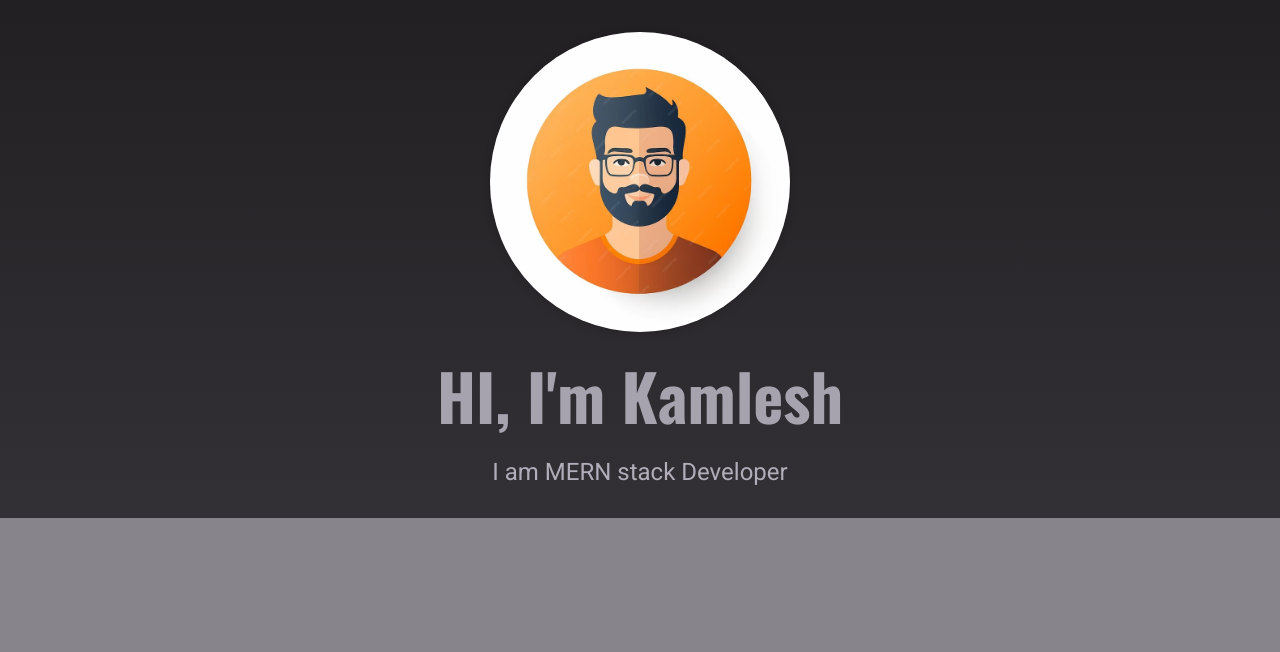
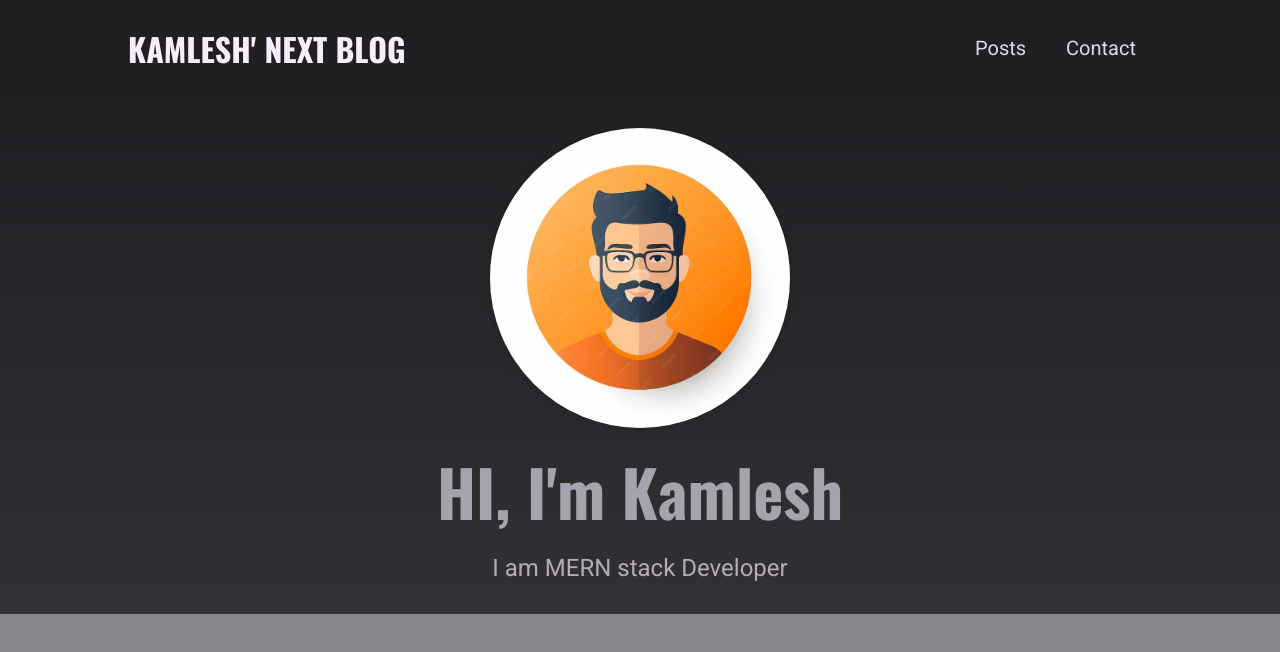
Before and after one commit to kamlesh-simbanic/blog-app-next-js, a Next.js app: page / in a window 1280 px wide. Shown: the top 652 px of the page. Built offline with nearby package versions, Linux system fonts and the light colour scheme.

Commit message:
styling added

```diff
--- /dev/null
+++ b/components/layout/layout.js
@@ -0,0 +1,13 @@
+import MainNavigation from "./main-navigation";
+import { Fragment } from "react";
+
+function Layout(props) {
+  return (
+    <Fragment>
+      <MainNavigation />
+      <main>{props.children}</main>
+    </Fragment>
+  );
+}
+
+export default Layout;
--- /dev/null
+++ b/components/layout/logo.js
@@ -0,0 +1,8 @@
+import { Fragment } from "react";
+import classes from "./logo.module.css";
+
+function Logo() {
+  return <div className={classes.logo}>Kamlesh' Next Blog</div>;
+}
+
+export default Logo;
--- /dev/null
+++ b/components/layout/logo.module.css
@@ -0,0 +1,13 @@
+.logo {
+  text-transform: uppercase;
+  font-size: var(--size-5);
+  font-weight: bold;
+  font-family: "Oswald", sans-serif;
+  color: var(--color-grey-50);
+}
+
+@media (min-width: 768px) {
+  .logo {
+    font-size: var(--size-8);
+  }
+}
--- /dev/null
+++ b/components/layout/main-navigation.js
@@ -0,0 +1,26 @@
+import Link from "next/link";
+import Logo from "./logo";
+
+import classes from "./main-navigation.module.css";
+
+function MainNavigation() {
+  return (
+    <header className={classes.header}>
+      <Link href={"/"}>
+        <Logo />
+      </Link>
+      <nav>
+        <ul>
+          <li>
+            <Link href={"/posts"}>Posts</Link>{" "}
+          </li>
+          <li>
+            <Link href={"/contact"}>Contact</Link>{" "}
+          </li>
+        </ul>
+      </nav>
+    </header>
+  );
+}
+
+export default MainNavigation;
--- /dev/null
+++ b/components/layout/main-navigation.module.css
@@ -0,0 +1,42 @@
+.header {
+  width: 100%;
+  height: 6rem;
+  background-color: var(--color-grey-900);
+  display: flex;
+  justify-content: space-between;
+  align-items: center;
+  padding: 0 10%;
+}
+
+.header ul {
+  list-style: none;
+  display: flex;
+  align-items: baseline;
+  margin: 0;
+  padding: 0;
+}
+
+.header li {
+  margin: 0 var(--size-4);
+}
+
+.header a {
+  color: var(--color-grey-100);
+  font-size: var(--size-4);
+}
+
+.header a:hover,
+.header a:active,
+.header a.active {
+  color: var(--color-grey-200);
+}
+
+@media (min-width: 768px) {
+  .header ul {
+    gap: 0.5rem;
+  }
+
+  .header a {
+    font-size: var(--size-5);
+  }
+}
--- a/pages/_app.js
+++ b/pages/_app.js
@@ -1,7 +1,12 @@
-import '../styles/globals.css'
+import Layout from "../components/layout/layout";
+import "../styles/globals.css";
 
 function MyApp({ Component, pageProps }) {
-  return <Component {...pageProps} />
+  return (
+    <Layout>
+      <Component {...pageProps} />
+    </Layout>
+  );
 }
 
-export default MyApp
+export default MyApp;
```
